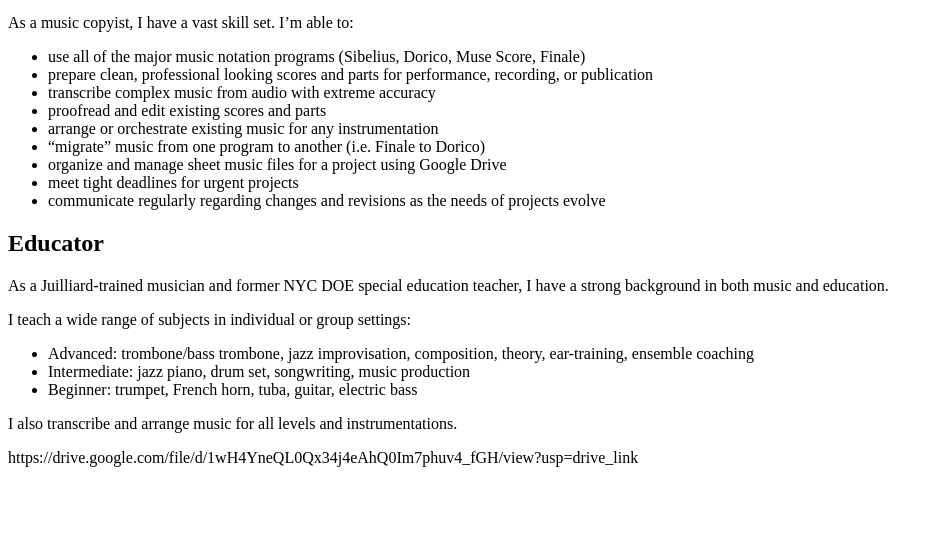
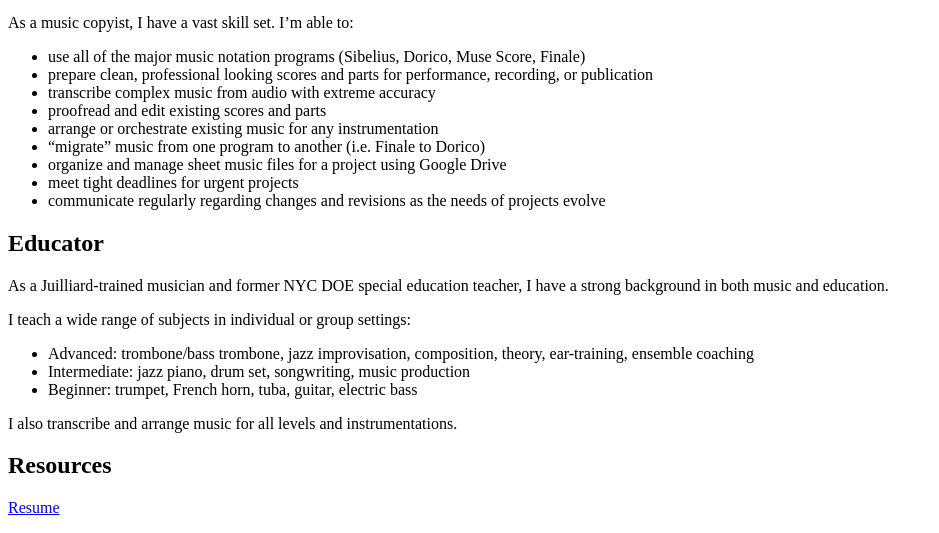
Before and after one commit to mussel7389/mattmusselmanmusic, a plain HTML site: page index.html in a window 1280 px wide. Shown: the part 1837-2370 px from the top of the page, without its empty margins (0-939 px from the left). Before the commit the page ends 2320 px from the top, so only its background shows below. Drawn offline with Linux system fonts and the light colour scheme.

Commit message:
Commit 08.06.2026 11:01pm

```diff
--- a/index.html
+++ b/index.html
@@ -80,8 +80,10 @@
     I also transcribe and arrange music for all levels and instrumentations.
 
     </p>
-    <p>
-        https://drive.google.com/file/d/1wH4YneQL0Qx34j4eAhQ0Im7phuv4_fGH/view?usp=drive_link
+
+    <h2>Resources</h2>
+
+    <p><a href="https://drive.google.com/file/d/19hnzBlyiNYP5ufUH9DlwiBbSV5WoQblt/view?usp=sharing">Resume</a>
     </p>
 </body>
 
```
